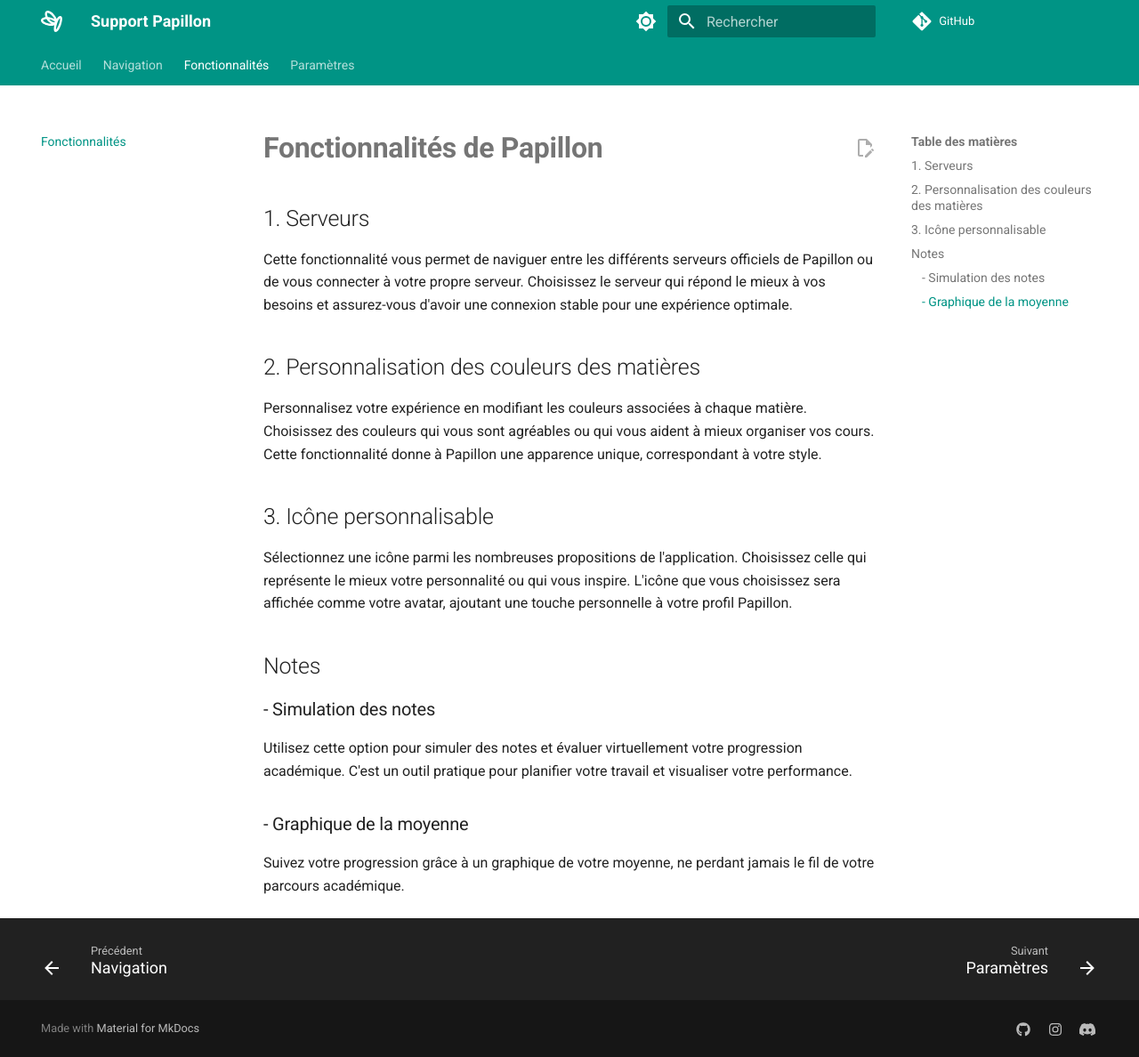
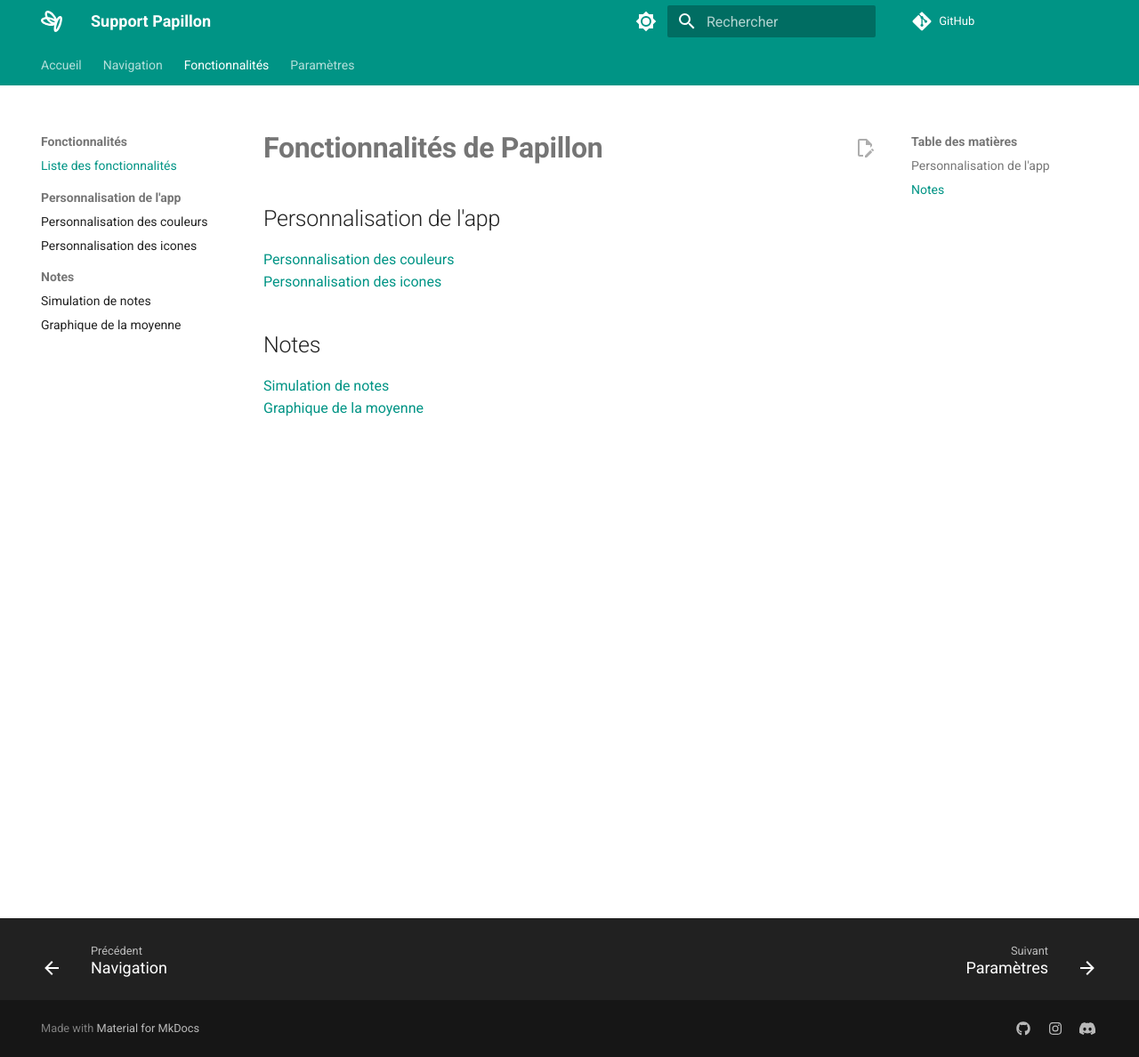
Before and after one commit to PapillonApp/Support, an MkDocs documentation site: the page built from docs/fonctionnalites/index.md, in a window 1280 px wide and 1188 px high. Shown: the whole window at 89% size. Built offline with MkDocs 1.6.1 and Material for MkDocs 9.7.7, drawn with Linux system fonts in a browser that asks for light colours; comment, search, counter and statistics services are not loaded.

Commit message:
Structure principale des fonctionnalités

```diff
--- a/docs/fonctionnalites/index.md
+++ b/docs/fonctionnalites/index.md
@@ -1,23 +1,11 @@
 # **Fonctionnalités de Papillon**
 
-## 1. Serveurs
 
-Cette fonctionnalité vous permet de naviguer entre les différents serveurs officiels de Papillon ou de vous connecter à votre propre serveur. Choisissez le serveur qui répond le mieux à vos besoins et assurez-vous d'avoir une connexion stable pour une expérience optimale.
+## Personnalisation de l'app
 
-## 2. Personnalisation des couleurs des matières
-
-Personnalisez votre expérience en modifiant les couleurs associées à chaque matière. Choisissez des couleurs qui vous sont agréables ou qui vous aident à mieux organiser vos cours. Cette fonctionnalité donne à Papillon une apparence unique, correspondant à votre style.
-
-## 3. Icône personnalisable
-
-Sélectionnez une icône parmi les nombreuses propositions de l'application. Choisissez celle qui représente le mieux votre personnalité ou qui vous inspire. L'icône que vous choisissez sera affichée comme votre avatar, ajoutant une touche personnelle à votre profil Papillon.
+[Personnalisation des couleurs](personalisation/couleurs.md)
+[Personnalisation des icones](personnalisation/icones.md)
 
 ## Notes
-
-### - Simulation des notes
-
-Utilisez cette option pour simuler des notes et évaluer virtuellement votre progression académique. C'est un outil pratique pour planifier votre travail et visualiser votre performance.
-
-### - Graphique de la moyenne
-
-Suivez votre progression grâce à un graphique de votre moyenne, ne perdant jamais le fil de votre parcours académique.
+[Simulation de notes](notes/simulation.md)
+[Graphique de la moyenne](notes/graphique.md)
--- /dev/null
+++ b/docs/fonctionnalites/personalisation/icones.md
@@ -0,0 +1 @@
+# Personnalisation de l'icône
--- a/mkdocs.yml
+++ b/mkdocs.yml
@@ -4,7 +4,14 @@ repo_url: https://github.com/PapillonApp/support
 nav:
   - Accueil: 'index.md'
   - Navigation: 'navigation/index.md'
-  - Fonctionnalités: 'fonctionnalites/index.md'
+  - Fonctionnalités :
+    - Liste des fonctionnalités : 'fonctionnalites/index.md'
+    - Personnalisation de l'app :
+      - Personnalisation des couleurs : ''
+      - Personnalisation des icones : ''
+    - Notes :
+      - Simulation de notes : ''
+      - Graphique de la moyenne : ''
   - Paramètres: 'parametres/index.md'
 theme:
   name: material
```
Also changed, not shown: docs/fonctionnalites/notes/graphique.md (added, +1 -0 lines), docs/fonctionnalites/notes/simulation.md (added, +1 -0 lines), docs/fonctionnalites/personalisation/couleurs.md (added, +1 -0 lines), docs/assets/beta.png.
